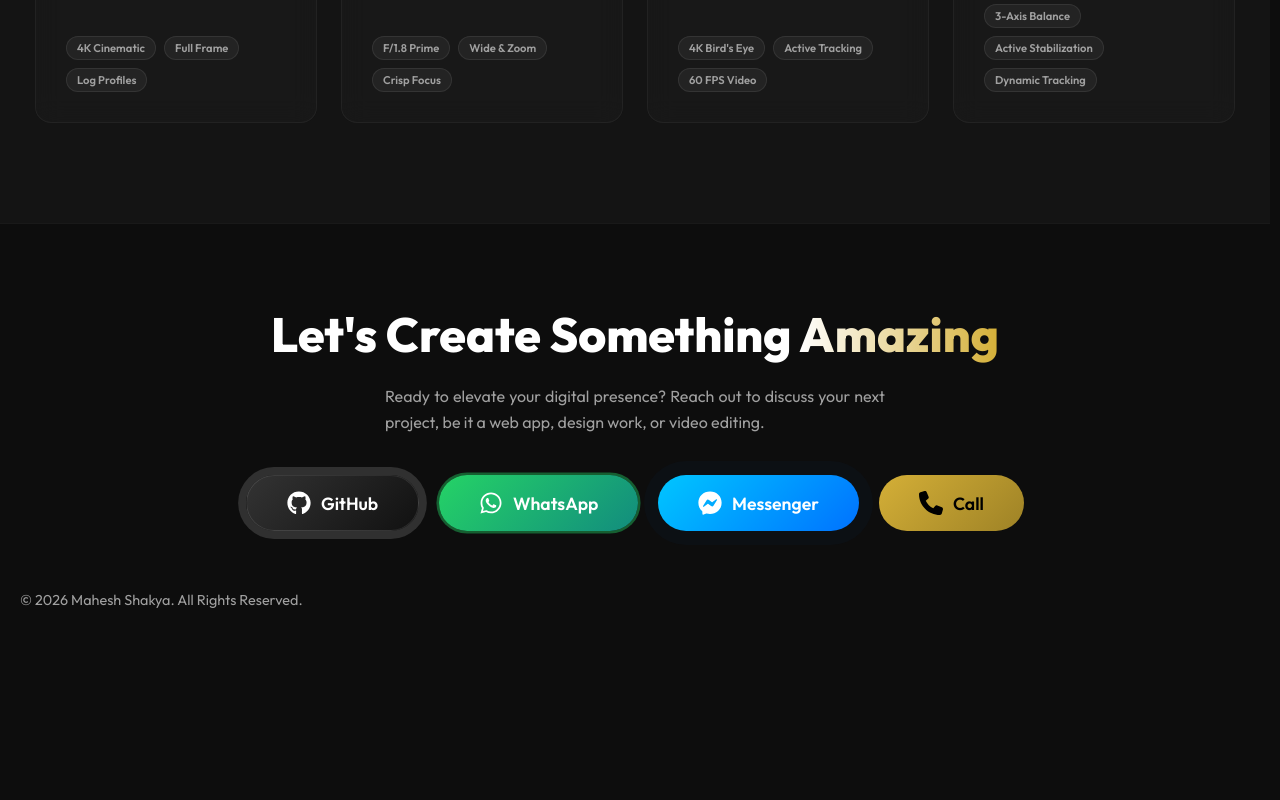
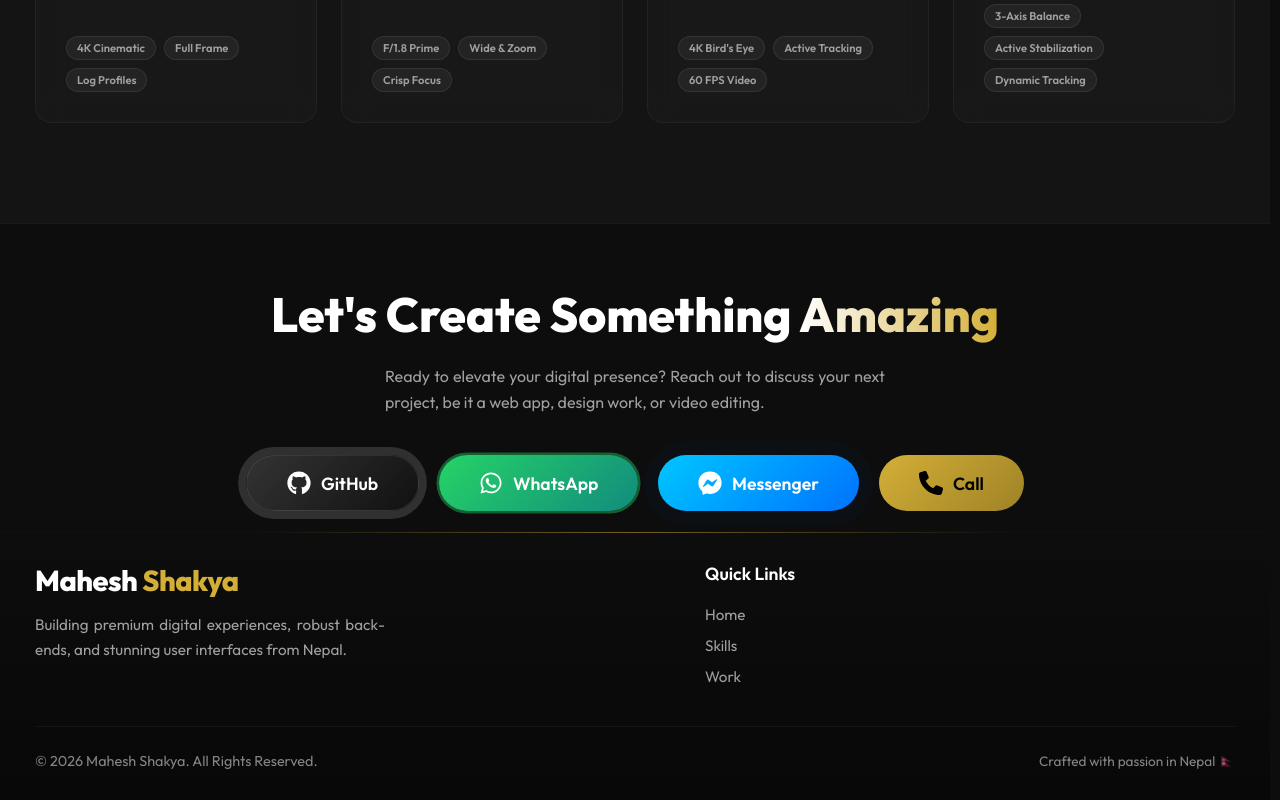
Before and after one commit to shakyamtech/shakya-portal, a React (Vite) app: page / in a window 1280 px wide. Shown: the part 2869-3669 px from the top of the page. Before the commit the page ends 3558 px from the top, so only its background shows below. Built offline with nearby package versions, Linux system fonts and the light colour scheme; no server answers; the database is empty.

Commit message:
style: reduced padding between contact section and footer to fix excessive gap

```diff
--- a/src/pages/Home.tsx
+++ b/src/pages/Home.tsx
@@ -544,7 +544,7 @@ function Home() {
       </section>
 
       {/* Contact Section */}
-      <footer id="contact" className="reveal-element" style={{ padding: '80px 20px', textAlign: 'center', borderTop: '1px solid rgba(255,255,255,0.05)', background: 'var(--bg-primary)' }}>
+      <section id="contact" className="reveal-element" style={{ padding: '60px 20px 20px', textAlign: 'center', borderTop: '1px solid rgba(255,255,255,0.05)', background: 'var(--bg-primary)' }}>
         <h2 className="section-title" style={{ marginBottom: '20px' }}>{t.contact.titlePrefix} <span className="gradient-text">{t.contact.titleHighlight}</span></h2>
         <p style={{ color: 'var(--text-secondary)', maxWidth: '500px', margin: '0 auto 40px auto', lineHeight: 1.6 }}>
           {t.contact.subtitle}
@@ -563,9 +563,46 @@ function Home() {
             <FaPhone size={24} /> Call
           </a>
         </div>
-        <p style={{ color: 'var(--text-secondary)', marginTop: '60px', fontSize: '0.9rem' }}>
-          © {new Date().getFullYear()} {t.contact.copyright}
-        </p>
+      </section>
+
+      {/* Premium Footer */}
+      <footer style={{
+        background: 'linear-gradient(to bottom, var(--bg-primary) 0%, #080808 100%)',
+        padding: '30px 20px 30px',
+        position: 'relative',
+        borderTop: '1px solid rgba(255,255,255,0.03)'
+      }}>
+        {/* Glowing Top Line */}
+        <div style={{ position: 'absolute', top: 0, left: '20%', right: '20%', height: '1px', background: 'linear-gradient(90deg, transparent, rgba(212, 175, 55, 0.5), transparent)' }}></div>
+
+        <div style={{ maxWidth: '1200px', margin: '0 auto', display: 'flex', flexWrap: 'wrap', gap: '40px', justifyContent: 'space-between', marginBottom: '40px' }}>
+          <div style={{ flex: '1 1 300px' }}>
+            <h3 style={{ fontSize: '1.8rem', fontWeight: 800, color: '#fff', marginBottom: '15px', letterSpacing: '-0.5px' }}>
+              Mahesh <span style={{ color: 'var(--accent)' }}>Shakya</span>
+            </h3>
+            <p style={{ color: 'var(--text-secondary)', lineHeight: 1.6, fontSize: '0.95rem', maxWidth: '350px' }}>
+              Building premium digital experiences, robust backends, and stunning user interfaces from Nepal.
+            </p>
+          </div>
+
+          <div style={{ flex: '1 1 200px' }}>
+            <h4 style={{ color: '#fff', fontWeight: 600, marginBottom: '20px', fontSize: '1.1rem' }}>Quick Links</h4>
+            <div style={{ display: 'flex', flexDirection: 'column', gap: '12px' }}>
+              <button onClick={() => scrollToSection('home')} style={{ background: 'none', border: 'none', color: 'var(--text-secondary)', textAlign: 'left', cursor: 'pointer', fontSize: '0.95rem', padding: 0, transition: 'color 0.3s ease' }} onMouseOver={(e) => e.currentTarget.style.color = 'var(--accent)'} onMouseOut={(e) => e.currentTarget.style.color = 'var(--text-secondary)'}>Home</button>
+              <button onClick={() => scrollToSection('skills')} style={{ background: 'none', border: 'none', color: 'var(--text-secondary)', textAlign: 'left', cursor: 'pointer', fontSize: '0.95rem', padding: 0, transition: 'color 0.3s ease' }} onMouseOver={(e) => e.currentTarget.style.color = 'var(--accent)'} onMouseOut={(e) => e.currentTarget.style.color = 'var(--text-secondary)'}>Skills</button>
+              <button onClick={() => scrollToSection('work')} style={{ background: 'none', border: 'none', color: 'var(--text-secondary)', textAlign: 'left', cursor: 'pointer', fontSize: '0.95rem', padding: 0, transition: 'color 0.3s ease' }} onMouseOver={(e) => e.currentTarget.style.color = 'var(--accent)'} onMouseOut={(e) => e.currentTarget.style.color = 'var(--text-secondary)'}>Work</button>
+            </div>
+          </div>
+        </div>
+
+        <div style={{ maxWidth: '1200px', margin: '0 auto', borderTop: '1px solid rgba(255,255,255,0.05)', paddingTop: '25px', display: 'flex', justifyContent: 'space-between', alignItems: 'center', flexWrap: 'wrap', gap: '20px' }}>
+          <p style={{ color: 'rgba(255,255,255,0.5)', fontSize: '0.9rem', margin: 0 }}>
+            © {new Date().getFullYear()} {t.contact.copyright}
+          </p>
+          <div style={{ color: 'rgba(255,255,255,0.5)', fontSize: '0.85rem', display: 'flex', gap: '15px' }}>
+            <span>Crafted with passion in Nepal 🇳🇵</span>
+          </div>
+        </div>
       </footer>
 
       {/* Floating Back to Top Button */}
```
Also changed, not shown: src/pages/Portfolio.tsx (+42 -4 lines).
